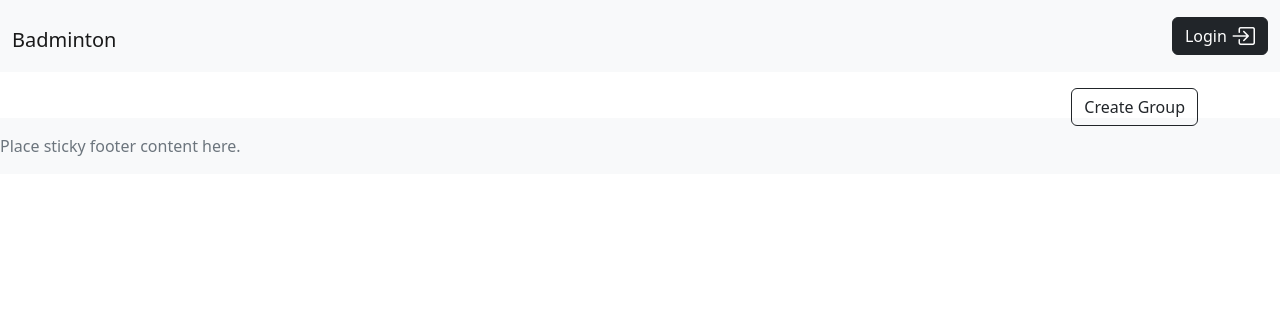
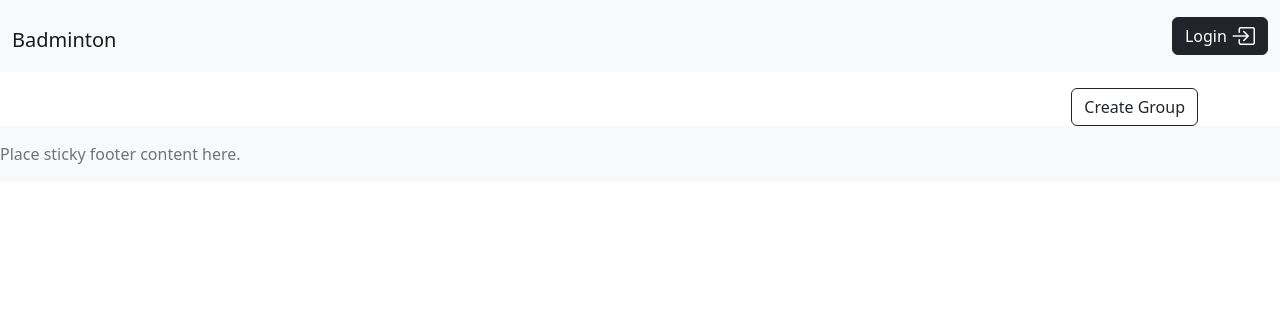
Before and after one commit to Hussain-Naik/PP4-MyGameStats, a Django app: page /events/groups/ in a window 1280 px wide. Shown: the top 332 px of the page. Run offline with Django 4.2, Linux system fonts and the light colour scheme; data that the repository does not hold is empty; some libraries are stand-ins or nearby versions.

Commit message:
Add footer margin

```diff
--- a/templates/main.html
+++ b/templates/main.html
@@ -29,7 +29,7 @@
     {% block content %}
     {% endblock %}
     </main>
-    <footer class="footer mt-auto py-3 bg-light">
+    <footer class="footer mt-2 py-3 bg-light">
       <span class="text-muted">Place sticky footer content here.</span>
     </footer>
     <script src="https://cdn.jsdelivr.net/npm/bootstrap@5.3.3/dist/js/bootstrap.bundle.min.js" integrity="sha384-YvpcrYf0tY3lHB60NNkmXc5s9fDVZLESaAA55NDzOxhy9GkcIdslK1eN7N6jIeHz" crossorigin="anonymous"></script>
```
